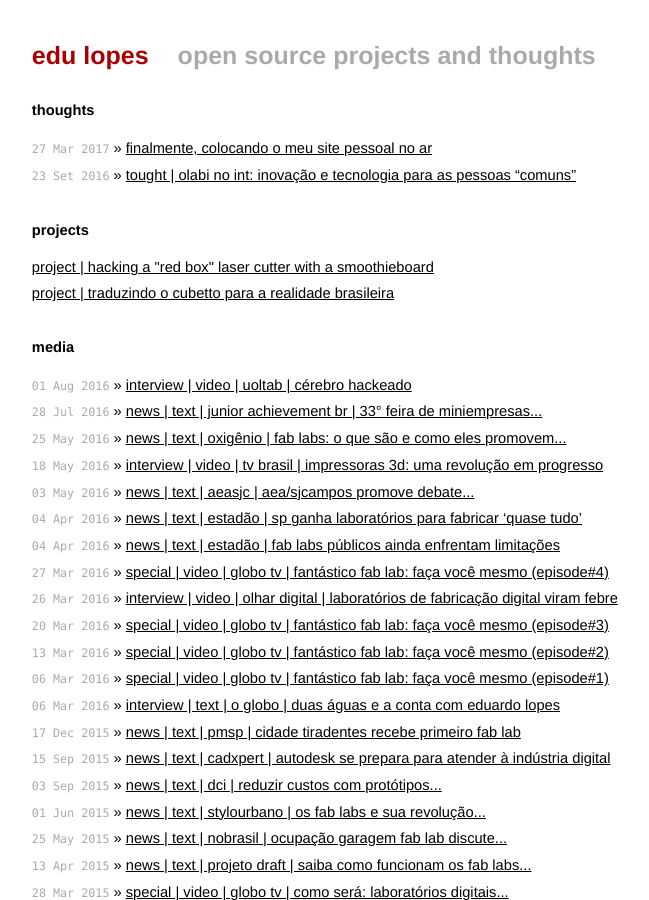
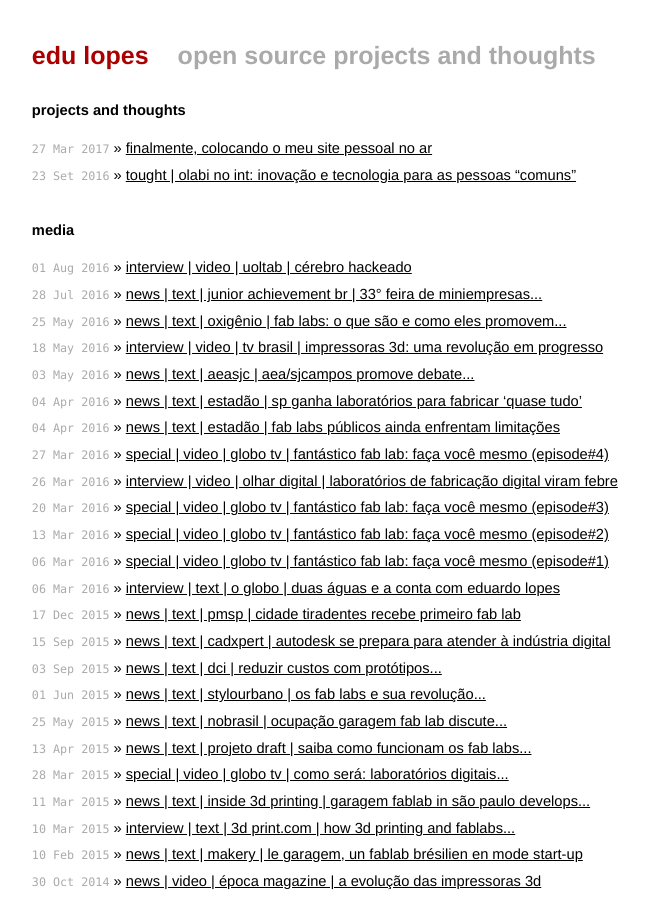
Before and after one commit to mojombo/mojombo.github.io, a Jekyll site: the page built from index.html, in a window 1280 px wide and 900 px high. Shown: the whole window, without its empty margins (300-949 px from the left). Built offline with Jekyll 4.4.1, drawn with Linux system fonts in a browser that asks for light colours.

Commit message:
Update index.html

```diff
--- a/index.html
+++ b/index.html
@@ -4,18 +4,12 @@ title: edu lopes
 ---
 
 <div id="home">
-  <h1>thoughts</h1>
+  <h1>projects and thoughts</h1>
   <ul class="posts">
     {% for post in site.posts %}
       <li><span>{{ post.date | date_to_string }}</span> &raquo; <a href="{{ post.url }}">{{ post.title }}</a></li>
     {% endfor %}
       <li><span>23 Set 2016</span> &raquo; <a href="https://medium.com/@olabimakerspace/olabi-no-int-inova%C3%A7%C3%A3o-e-tecnologia-para-as-pessoas-comuns-9138a2115d2f">tought | olabi no int: inovação e tecnologia para as pessoas “comuns”</a></li>
-  </ul>
-
-  <h1>projects</h1>
-  <ul class="posts">
-    <li><a href="/_projects/2017-03-27-test.md">project | hacking a "red box" laser cutter with a smoothieboard</a></li>
-    <li><a href="/_projects/2017-03-27-test.md">project | traduzindo o cubetto para a realidade brasileira</a></li>
   </ul>
 
   <h1>media</h1>
```
